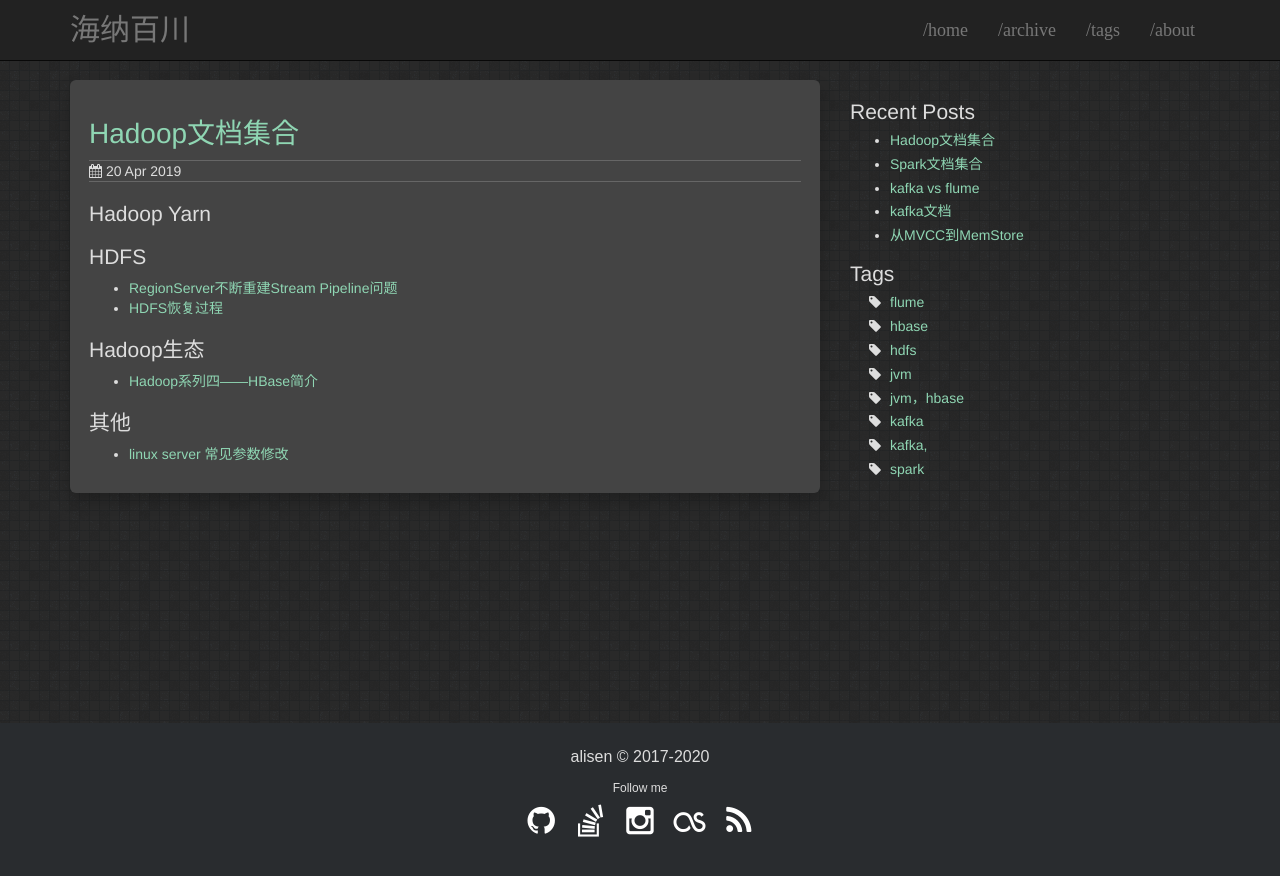
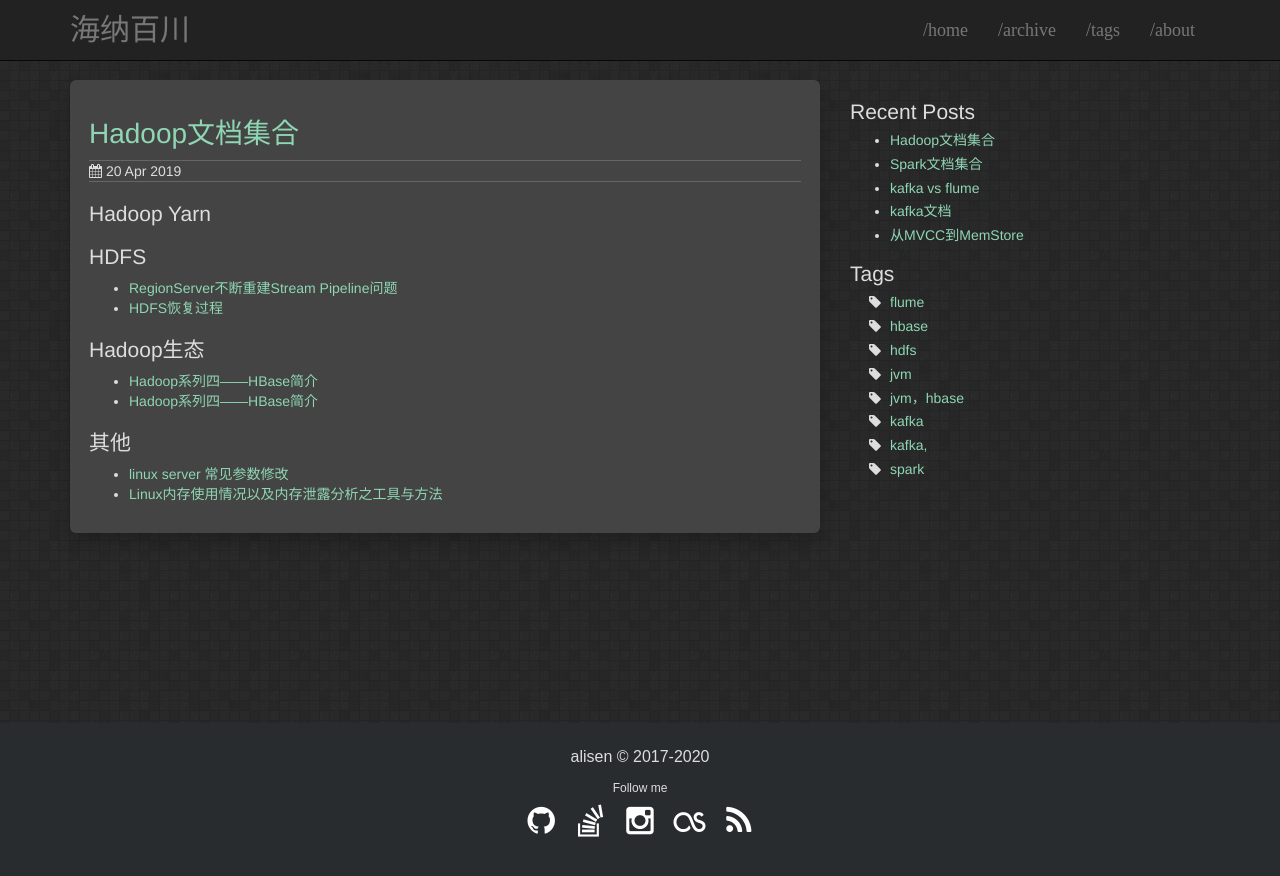
Before and after one commit to igithu/summary, a Jekyll site: the page built from _posts/2019-04-20-hadoop-doc.md, in a window 1280 px wide. Shown: the top 876 px of the page. Built offline with Jekyll 4.4.1, drawn with Linux system fonts in a browser that asks for light colours.

Commit message:
Update 2019-04-20-hadoop-doc.md

```diff
--- a/_posts/2019-04-20-hadoop-doc.md
+++ b/_posts/2019-04-20-hadoop-doc.md
@@ -17,7 +17,9 @@ date: 2019-04-20
 
 ## Hadoop生态
 * [Hadoop系列四——HBase简介](https://niyanchun.com/hbase-introduction-extend.html)
+* [Hadoop系列四——HBase简介](https://niyanchun.com/hbase-introduction-extend.html)
 
 
 ## 其他
 * [linux server 常见参数修改](https://www.zybuluo.com/delight/note/13600)
+* [Linux内存使用情况以及内存泄露分析之工具与方法](https://www.cnblogs.com/arnoldlu/p/6612643.html)
```
